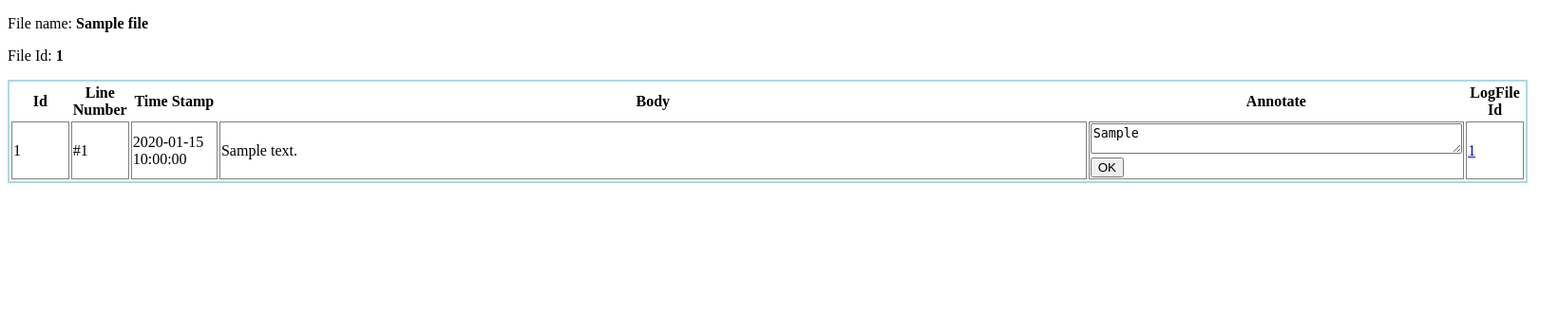
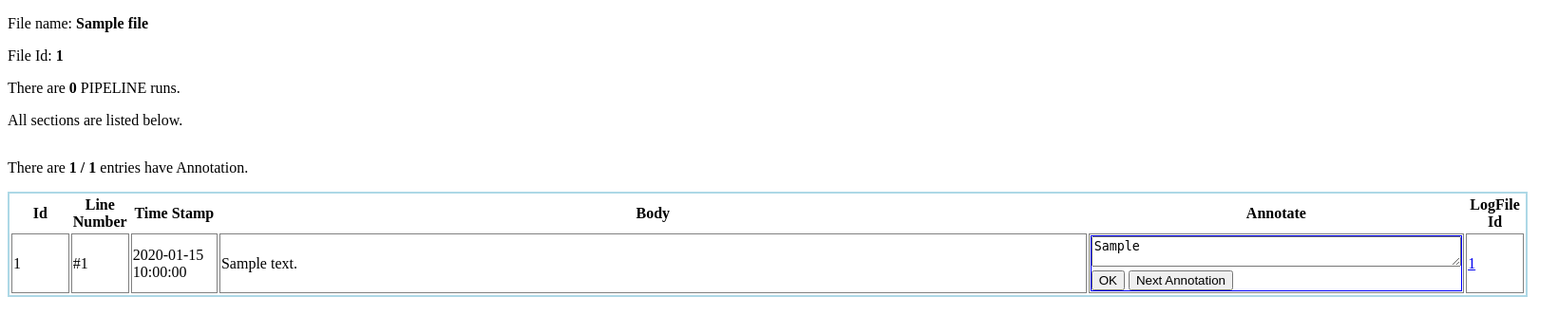
Before and after one commit to shizhaojingszj/flask_LogAnnotator, a Flask app: page /summaryFile/1 in a window 1640 px wide. Shown: the top 352 px of the page at 95% size. Run offline with Flask 2, Linux system fonts and the light colour scheme; tables that the repository leaves empty hold one stand-in row (values such as "Sample post"); some libraries are stand-ins or nearby versions.

Commit message:
add several things: now click NextAnnotation button is working

```diff
--- a/templates/logfile_entries_summary.html
+++ b/templates/logfile_entries_summary.html
@@ -4,7 +4,7 @@
 
 <style>
  /* table-layout should be fixed */
- table {
+ table#tbl-summary {
      border: 2px solid lightblue;
      table-layout: fixed;
      width: 1600px;
@@ -49,6 +49,22 @@
      width: 4%;
  }
 
+ /* some <a> should not change color */
+ a#no-visited-color, a#no-visited-color:link, a#no-visited-color:visited {
+     text-decoration: none;
+     decoration: none;
+     /*      underline: none; */
+     color: black;
+ }
+ a#no-visited-color:hover {
+     color: red;
+ }
+
+ /* form */
+ form.has-annotate {
+     border: 1px solid blue;
+ }
+
 </style>
 
 {% endblock css %}
@@ -70,31 +86,101 @@
          type: "POST",
          success: function(){
              automaticResizeTextarea(id);
+             summaryAnnotation();
          }
      });
  }
 
+ function findNextAnnotation(id){
+     updateAnnotate(id);
+     // nth-child(2)
+     var rows = $("table#tbl-summary tr");
+     var this_linenum = 0; /* maybe null is better? */
+     for(var i=1 /* because the header */ ; i < rows.length; i++){
+         var row = rows[i];
+         var all_td = $(row).find("td");
+         var td_linenum = all_td[1].textContent.substr(1);
+         var td_ann = all_td[4]; /* annotation column */
+         var form_id = $(td_ann).find("form")[0].id.replace(/^annotate_/, "");
+         if (form_id == id){
+             this_linenum = td_linenum;
+         }
+         if (!this_linenum || td_linenum <= this_linenum) {
+             continue;
+         }
+         if (td_ann.textContent.trim() !== ""){
+             window.location.href = window.location.origin + window.location.pathname + "#" + td_linenum
+             return;
+         }
+     }
+ }
+
  function automaticResizeTextarea(id){
      var ta = $("form#annotate_" + id + " textarea")[0];
+     if(ta.value.trim() !== ""){
+         $("form#annotate_" + id)[0].setAttribute("class", "has-annotate");
+     }else{
+         $("form#annotate_" + id)[0].setAttribute("class", "");
+     }
      var lineNumber = ta.value.split("\n").length;
      lineNumber = Math.max(lineNumber, ta.value.length/40);
      ta.setAttribute("style", "height: " + lineNumber * 32 + "px;");
  }
 
+ function summaryAnnotation(){
+     var ta = $("form textarea[name=annotate]");
+     var totalNumber = ta.length;
+     var hasAnnotate = 0;
+     for(var i=0; i < totalNumber; i++){
+         var this_ta = ta[i];
+         if(this_ta.value !== ""){
+             hasAnnotate += 1;
+         }
+     }
+     var summaryDiv = $("div#summary-annotation")[0];
+     summaryDiv.innerHTML = "<p>There are <b>" + hasAnnotate + " / " + totalNumber + "</b> entries have Annotation.</p>"
+ }
+
  /* now all the things */
  $(document).ready(function (){
+     // expand textarea webkit
      var all_ids = $("table#tbl-summary tr td:nth-child(1)");
      all_ids.toArray().forEach(function(x) {
          automaticResizeTextarea(x.textContent);
      });
+
+     // summary annotation
+     summaryAnnotation();
  });
 </script>
 {% endblock script %}
 
 {% block body %}
 
-<p>File name: <b>{{ filename }}</b></p>
+<p id="top">File name: <b>{{ filename }}</b></p>
 <p>File Id: <b>{{ fileid }}</b></p>
+
+<p>There are <b>{{ pipelines | length }}</b> PIPELINE runs.</p>
+<ol>
+    {% for pipeline in pipelines %}
+    <li><a href="#{{ pipeline.line_num }}">#{{ pipeline.line_num }}</a></li>
+    {% endfor %}
+</ol>
+
+
+<p>All sections are listed below.</p>
+<table>
+    {% for section, count, value in sections %}
+    <tr>
+        <td>{{ body_colorizer(section) | safe }}</td>
+        <td>{{ count }}</td>
+        <td>{{ value | safe }}</td>
+    </tr>
+    {% endfor %}
+</table>
+
+<div id="summary-annotation"></div>
+
 <table id="tbl-summary">
     <colgroup>
         <col id="c1">
@@ -114,14 +200,15 @@
     </tr>
     {% for entry in all_entries %}
     <tr>
-        <td>{{ entry.id }}</td>
+        <td><a href="#top" id="no-visited-color" title="go to TOP">{{ entry.id }}</a></td>
         <td id="{{ entry.line_num }}">#{{ entry.line_num }}</td>
         <td>{{ entry.timestamp }}</td>
         <td>{{ body_colorizer(entry.body) | safe }}</td>
         <td>
-            <form id="annotate_{{ entry.id }}" action="javascript:updateAnnotate({{ entry.id }})" method="POST">
+            <form id="annotate_{{ entry.id }}" action="javascript:void(0)" {% if entry.annotate %}class="has-annotate"{% endif -%} onsubmit="updateAnnotate({{ entry.id }})" method="POST">
                 <textarea name="annotate">{{ entry.annotate }}</textarea><br>
                 <input type="submit" name="my-form" value="OK">
+                <input type="submit" name="next-annotation" formaction="javascript:findNextAnnotation({{ entry.id }})" value="Next Annotation">
             </form>
         </td>
         <td><a href="/summaryFile/all#{{ entry.logfile_id }}">{{ entry.logfile_id }}</a></td>
--- a/views.py
+++ b/views.py
@@ -9,6 +9,7 @@ from models import (LogFile, LogEntry)
 import os, re, datetime, shlex, copy
 from io import StringIO
 import hashlib
+from collections import OrderedDict
 
 from functools import partial
 
@@ -26,18 +27,6 @@ def updateAnnotate(entry_id):
     this_entry.annotate = annotate
     db.session.commit()
     return ""
-
-@app.route("/summaryFile/<int:logfile_id>")
-def summaryFile(logfile_id):
-    this_file = LogFile.query.get(logfile_id)
-    all_entries = this_file.entries
-
-    return render_template("logfile_entries_summary.html",
-                           title="ALL entries for file %s" % this_file.name,
-                           all_entries = all_entries,
-                           filename = this_file.name,
-                           fileid = logfile_id,
-                           body_colorizer = dispatch_colorize_body)
 
 def beautiful_shell(line):
     items = shlex.split(line)
@@ -73,8 +62,9 @@ def beautiful_shell(line):
             else:
                 print(prefix+item+appendix, file=text)
 
-    return '<pre><code class="bash">{}</code></pre>'.format(text.getvalue())
-
+    ## turn off hljs
+    # return '<pre><code class="bash">{}</code></pre>'.format(text.getvalue())
+    return '{}'.format(text.getvalue())
 
 SECTION_PAT = re.compile("# \[(?P<section_name>[A-Z]+)\]")
 DELETE_PAT = re.compile("(rm( -\w+)?|unlink) (?P<path>/[\w./*]+)")
@@ -123,6 +113,33 @@ def dispatch_colorize_body(thing):
     ## use shlex to parse the line
     thing = beautiful_shell(thing)
     return thing
+
+def get_all_sections(entries):
+    result = OrderedDict()
+    for entry in entries:
+        body = entry.body.strip()
+        if SECTION_PAT.match(body):
+            if body not in result:
+                result[body] = ['<a href="#{}">#{}</a>'.format(entry.line_num, entry.line_num)]
+            else:
+                result[body].append('<a href="#{}">#{}</a>'.format(entry.line_num, entry.line_num))
+    return [(key, len(value), " ".join(value)) for (key, value) in result.items()]
+
+
+@app.route("/summaryFile/<int:logfile_id>")
+def summaryFile(logfile_id):
+    this_file = LogFile.query.get(logfile_id)
+    all_entries = this_file.entries
+
+    return render_template("logfile_entries_summary.html",
+                           title="ALL entries for file %s" % this_file.name,
+                           all_entries = all_entries,
+                           pipelines = [x for x in all_entries if x.body == "# [RUNPIPELINE]"],
+                           sections = get_all_sections(all_entries),
+                           filename = this_file.name,
+                           fileid = logfile_id,
+                           body_colorizer = dispatch_colorize_body)
+
 
 @app.route("/summaryFile/all")
 def summaryFileAll():
```
